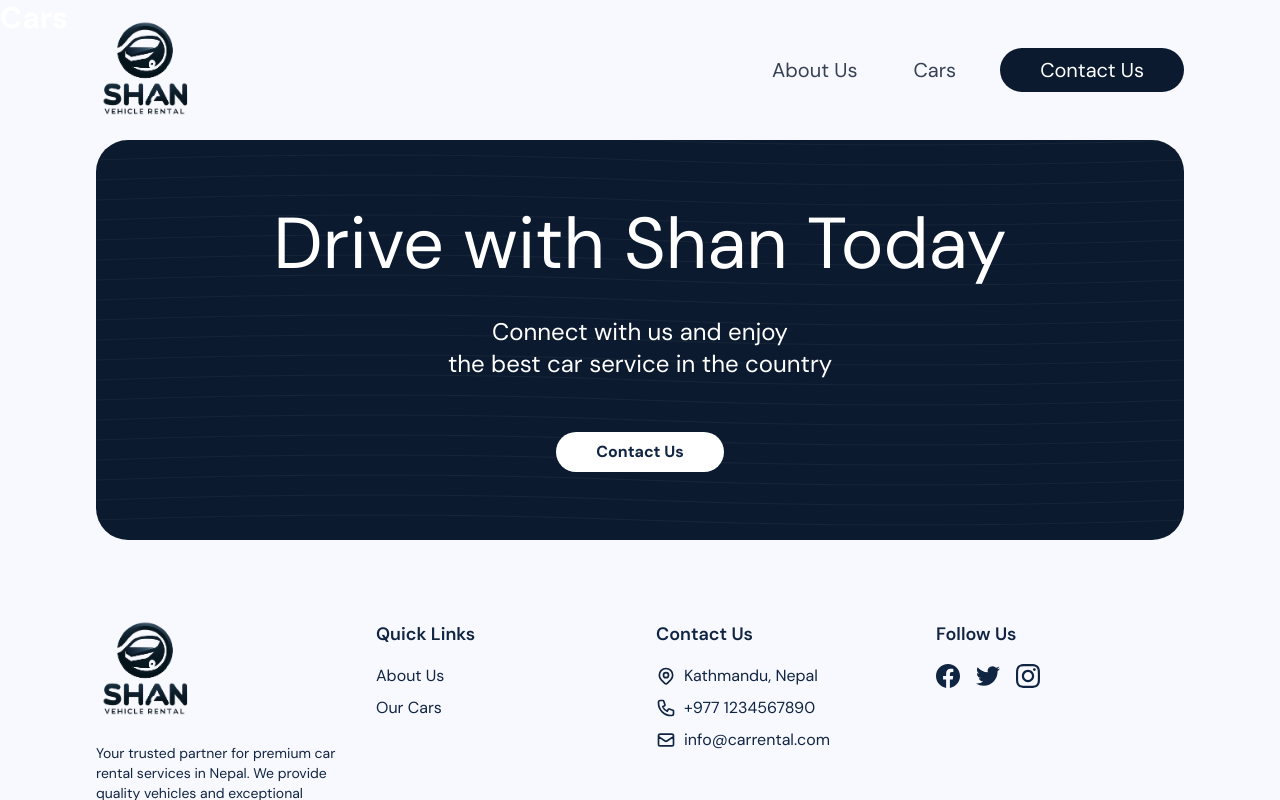
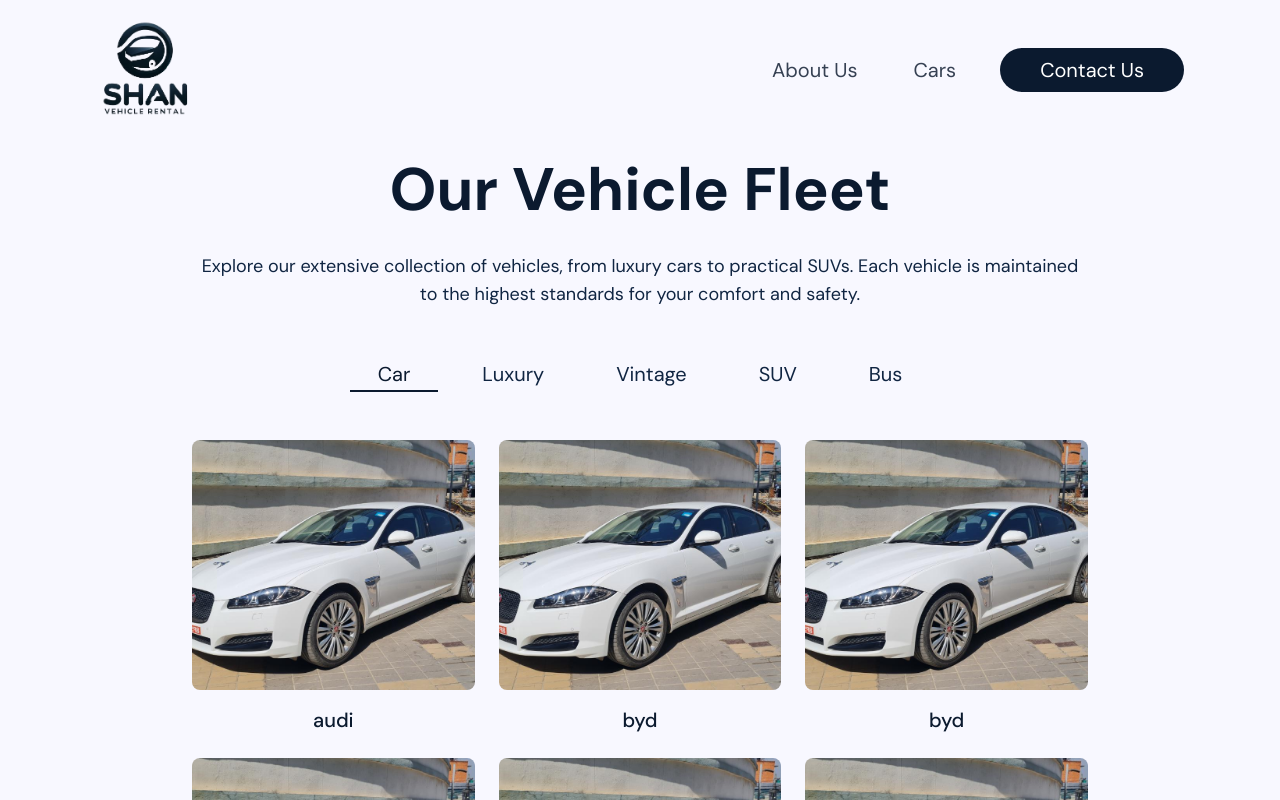
Before and after one commit to rasik-nep/Car-rental-frontend, a Next.js app: page /cars in a window 1280 px wide. Shown: the top 800 px of the page. Built offline with nearby package versions, Linux system fonts and the light colour scheme.

Commit message:
feat: created about and cars pages

```diff
--- a/src/app/about/page.tsx
+++ b/src/app/about/page.tsx
@@ -1,5 +1,108 @@
+"use client";
+
+import { motion } from "framer-motion";
+
+const containerVariants = {
+  hidden: { opacity: 0 },
+  visible: {
+    opacity: 1,
+    transition: {
+      staggerChildren: 0.2,
+    },
+  },
+};
+
+const itemVariants = {
+  hidden: { opacity: 0, y: 20 },
+  visible: {
+    opacity: 1,
+    y: 0,
+    transition: {
+      duration: 0.5,
+    },
+  },
+};
+
 export default function AboutUs() {
-  return <main>
-    <h1>About us</h1>
-  </main>;
+  return (
+    <motion.main
+      initial="hidden"
+      animate="visible"
+      variants={containerVariants}
+      className="min-h-screen bg-background py-20"
+    >
+      <div className="max-w-[90vw] mx-auto px-4 sm:px-6 lg:px-8">
+        <motion.div variants={itemVariants} className="max-w-4xl mx-auto mt-[5rem]">
+          <motion.h1
+            variants={itemVariants}
+            className="text-4xl md:text-6xl font-bold text-text-700 mb-8"
+          >
+            About Shan Car Rental
+          </motion.h1>
+
+          <motion.div
+            variants={itemVariants}
+            className="space-y-6 text-text-500"
+          >
+            <p className="text-lg leading-relaxed">
+              Welcome to Shan Car Rental, your premier destination for luxury
+              and reliable car rental services in Nepal. Since our
+              establishment, we have been committed to providing exceptional
+              vehicle rental experiences that combine comfort, safety, and
+              convenience.
+            </p>
+
+            <p className="text-lg leading-relaxed">
+              Our extensive fleet features a carefully curated selection of
+              vehicles, from compact city cars perfect for urban exploration to
+              spacious SUVs ideal for family adventures. Each vehicle in our
+              collection is meticulously maintained and regularly serviced to
+              ensure the highest standards of safety and performance.
+            </p>
+
+            <h2 className="text-2xl md:text-3xl font-semibold text-text-700 mt-8 mb-4">
+              Our Commitment
+            </h2>
+
+            <p className="text-lg leading-relaxed">
+              At Shan Car Rental, we understand that every journey is unique.
+              That&apos;s why we go beyond just providing vehicles – we offer a
+              comprehensive service that includes 24/7 customer support,
+              flexible rental terms, and transparent pricing. Our team of
+              experienced professionals is dedicated to ensuring that your
+              rental experience is seamless and enjoyable from start to finish.
+            </p>
+
+            <h2 className="text-2xl md:text-3xl font-semibold text-text-700 mt-8 mb-4">
+              Why Choose Us
+            </h2>
+
+            <ul className="list-disc list-inside space-y-3 text-lg leading-relaxed">
+              <li>Extensive fleet of well-maintained vehicles</li>
+              <li>Competitive and transparent pricing</li>
+              <li>24/7 customer support and roadside assistance</li>
+              <li>Flexible rental terms and conditions</li>
+              <li>Convenient pickup and drop-off locations</li>
+              <li>Comprehensive insurance coverage</li>
+              <li>Experienced and professional staff</li>
+            </ul>
+
+            <p className="text-lg leading-relaxed mt-8">
+              Whether you&apos;re a business traveler in need of reliable
+              transportation, a family planning a vacation, or a local resident
+              requiring a temporary vehicle, Shan Car Rental is here to meet
+              your needs. We take pride in being more than just a car rental
+              service – we&apos;re your trusted partner in mobility.
+            </p>
+
+            <p className="text-lg leading-relaxed">
+              Join the thousands of satisfied customers who have chosen Shan Car
+              Rental for their transportation needs. Experience the difference
+              of working with a company that truly cares about your journey.
+            </p>
+          </motion.div>
+        </motion.div>
+      </div>
+    </motion.main>
+  );
 }
--- a/src/app/cars/page.tsx
+++ b/src/app/cars/page.tsx
@@ -1,7 +1,157 @@
+"use client";
+
+import { VEHICLE_FLEET_DATA } from "@/constant";
+import Image from "next/image";
+import { useState } from "react";
+import { motion, AnimatePresence } from "framer-motion";
+
+const containerVariants = {
+  hidden: { opacity: 0, y: 20 },
+  visible: {
+    opacity: 1,
+    y: 0,
+    transition: {
+      duration: 0.6,
+      staggerChildren: 0.1,
+    },
+  },
+};
+
+const itemVariants = {
+  hidden: { opacity: 0, y: 20 },
+  visible: {
+    opacity: 1,
+    y: 0,
+    transition: {
+      duration: 0.5,
+    },
+  },
+};
+
 export default function Cars() {
+  const [activeCategory, setActiveCategory] = useState<string>("Car");
+
+  const handleCategoryChange = (category: string) => {
+    setActiveCategory(category);
+  };
+
   return (
-    <main>
-      <h1 className="text-3xl font-bold text-white">Cars</h1>
-    </main>
+    <motion.main
+      initial="hidden"
+      animate="visible"
+      variants={containerVariants}
+      className="min-h-screen bg-background py-20"
+    >
+      <div className="max-w-[90vw] mx-auto px-4 sm:px-6 lg:px-8">
+        <motion.div
+          variants={itemVariants}
+          className="max-w-4xl mx-auto mt-[5rem]"
+        >
+          <motion.h1
+            variants={itemVariants}
+            className="text-4xl md:text-6xl font-bold text-text-700 mb-8 text-center"
+          >
+            Our Vehicle Fleet
+          </motion.h1>
+
+          <motion.p
+            variants={itemVariants}
+            className="text-lg text-text-500 text-center mb-12"
+          >
+            Explore our extensive collection of vehicles, from luxury cars to
+            practical SUVs. Each vehicle is maintained to the highest standards
+            for your comfort and safety.
+          </motion.p>
+
+          {/* Category Selection */}
+          <motion.div
+            variants={itemVariants}
+            className="flex flex-wrap gap-3 md:gap-4 justify-center mb-12"
+          >
+            {Object.keys(VEHICLE_FLEET_DATA).map((key) => (
+              <motion.button
+                key={key}
+                onClick={() => handleCategoryChange(key)}
+                className={`px-4 md:px-7 py-1 rounded-4xl text-base md:text-xl relative cursor-pointer ${
+                  activeCategory === key ? "text-text-700" : "text-text-500"
+                }`}
+                initial={false}
+                animate={{
+                  backgroundColor:
+                    activeCategory === key ? "transparent" : "transparent",
+                }}
+                whileHover={{ scale: 1.05 }}
+                whileTap={{ scale: 0.95 }}
+              >
+                {key}
+                {activeCategory === key && (
+                  <motion.div
+                    className="absolute bottom-0 left-0 right-0 h-0.5 bg-text-700"
+                    layoutId="underline"
+                    transition={{
+                      type: "spring",
+                      stiffness: 500,
+                      damping: 30,
+                    }}
+                  />
+                )}
+              </motion.button>
+            ))}
+          </motion.div>
+
+          {/* Vehicle Grid */}
+          <AnimatePresence mode="wait">
+            <motion.div
+              key={activeCategory}
+              initial={{ opacity: 0, y: 20 }}
+              animate={{ opacity: 1, y: 0 }}
+              exit={{ opacity: 0, y: -20 }}
+              transition={{ duration: 0.3 }}
+              className="grid grid-cols-1 md:grid-cols-2 lg:grid-cols-3 gap-6"
+            >
+              {VEHICLE_FLEET_DATA[
+                activeCategory as keyof typeof VEHICLE_FLEET_DATA
+              ].map((item, index) => (
+                <motion.div
+                  key={`${activeCategory}-${item.id}`}
+                  initial={{ opacity: 0, y: 20 }}
+                  animate={{ opacity: 1, y: 0 }}
+                  transition={{ delay: index * 0.1 }}
+                  className="flex flex-col items-center"
+                >
+                  <motion.div
+                    whileHover={{ scale: 1.05 }}
+                    transition={{ type: "spring", stiffness: 300 }}
+                    className="relative overflow-hidden rounded-lg w-full"
+                  >
+                    <motion.div
+                      whileHover={{ scale: 1.1 }}
+                      transition={{ duration: 0.3 }}
+                    >
+                      <Image
+                        src={item.image || ""}
+                        alt={item.name || "Vehicle image"}
+                        width={700}
+                        height={400}
+                        className="w-full h-[250px] object-cover"
+                        priority={index < 3}
+                      />
+                    </motion.div>
+                  </motion.div>
+                  <motion.h3
+                    initial={{ opacity: 0 }}
+                    animate={{ opacity: 1 }}
+                    transition={{ delay: 0.2 + index * 0.1 }}
+                    className="mt-4 text-xl font-medium text-text-700"
+                  >
+                    {item.name}
+                  </motion.h3>
+                </motion.div>
+              ))}
+            </motion.div>
+          </AnimatePresence>
+        </motion.div>
+      </div>
+    </motion.main>
   );
 }
--- a/src/app/page.tsx
+++ b/src/app/page.tsx
@@ -1,6 +1,5 @@
 import Features from "@/components/Views/Features";
 import Hero from "@/components/Views/Hero";
-// import Services from "@/components/Views/Services";
 import Testimonials from "@/components/Views/Testimonials";
 import VehicleFleet from "@/components/Views/VehicleFleet";
 
@@ -9,7 +8,6 @@
     <div>
       <Hero />
       <VehicleFleet />
-      {/* <Services /> */}
       <Features />
       <Testimonials />
     </div>
--- a/src/components/Views/Services.tsx
+++ /dev/null
@@ -1,3 +0,0 @@
-export default function Services() {
-  return <div className="h-screen bg-green-200">Services</div>;
-}
```
